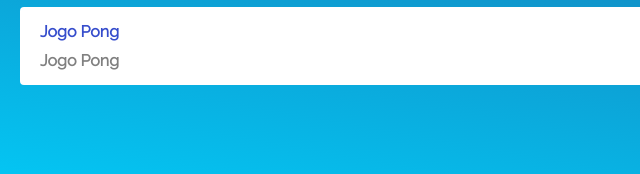
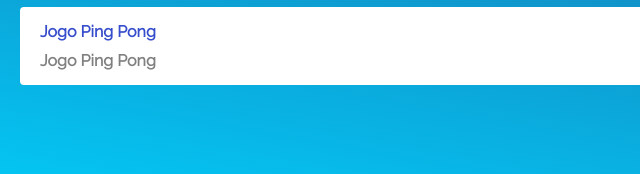
Before and after one commit to edneyecs/edneyecs.github.io, a plain HTML site: page edney/index.html in a window 1280 px wide. Shown: the part 537-711 px from the top of the page, 0-640 px from the left. Drawn offline with Linux system fonts and the light colour scheme.

Commit message:
ping pong

```diff
--- a/edney/index.html
+++ b/edney/index.html
@@ -69,12 +69,10 @@
 
         <li>
             <a href="https://editor.p5js.org/ecs.camargo/full/svL6AzbVA">
-              Jogo Pong
-              <span>Jogo Pong</span>
+              Jogo Ping Pong
+              <span>Jogo Ping Pong</span>
             </a>
           </li>
-
-
     </ul>
 
 </body>
```
